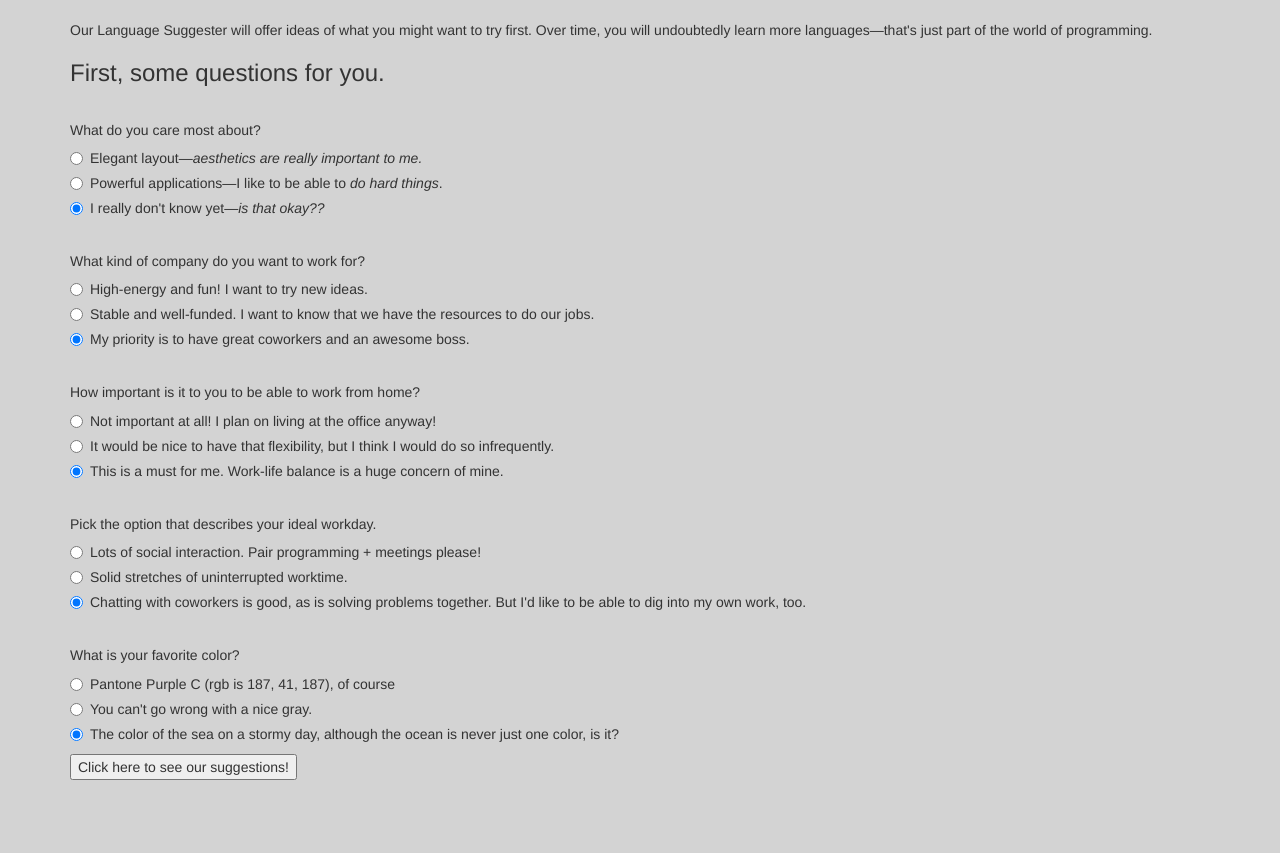
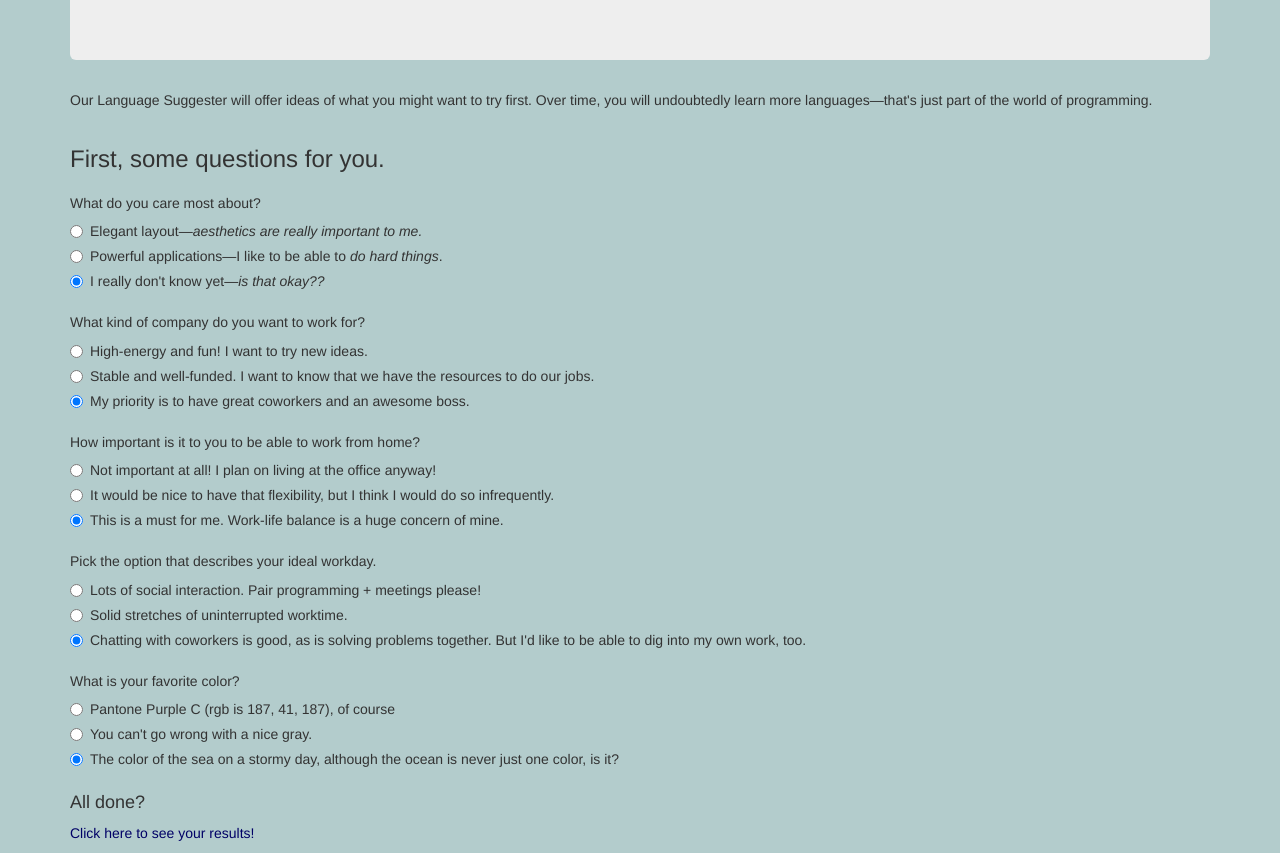
Before and after one commit to larabjork/language-selector, a plain HTML site: page index.html in a window 1280 px wide. Shown: the part 250-1103 px from the top of the page. Before the commit the page ends 1030 px from the top, so only its background shows below. Drawn offline with Linux system fonts and the light colour scheme.

Commit message:
add clickable links that toggle as prelim way to go between question and answer divs showing

```diff
--- a/css/styles.css
+++ b/css/styles.css
@@ -1,10 +1,30 @@
 body {
-  background-color: lightgray;
+  background-color: #b3cccc;
 }
-.question {
+
+
+h3 {
   margin-top: 36px;
 }
 
-.answer {
+h4 {
+  margin-top: 24px;
+}
+
+h5 {
+  margin-top: 24px;
+}
+
+
+.clickable {
+  color: #000066;
+  cursor: pointer;
+}
+
+#quizQuestions {
+  margin-top: 36px;
+}
+
+#answer {
   display: none;
 }
--- a/index.html
+++ b/index.html
@@ -11,13 +11,13 @@
   <body>
     <div class="container">
       <div class="jumbotron">
-      <h1>So You Want To Be A Programmer...</h1>
+      <h1>So You Want To Be A Programmer ...</h1>
       <p>Programming is a dynamic, challenging field, and there's always something to learn. But where to start?</p>
       </div>
 
       <p>Our Language Suggester will offer ideas of what you might want to try first. Over time, you will undoubtedly learn more languages&#8212that's just part of the world of programming.</p>
 
-      <div class="quizQuestions">
+      <div id="quizQuestions">
         <form id="quiz">
           <h3>First, some questions for you.</h3>
 
@@ -115,14 +115,17 @@
               </label>
             </div>
           </div>
-          <button type="submit" name="button">Click here to see our suggestions!</button>
+          <h4>All done?</h4>
+           <p><span class="clickable">Click here to see your results!</span></p>
 
         </form>
 
       </div>
 
-      <div class="answer">
-        <h3>Here are your results! <span class="clickable">Click here to take the quiz again!</span></h3>
+      <div id="answer">
+        <h4>Here are your results!
+         </h4>
+         <p> <span class="clickable">Click here to take the quiz again!</span></p>
         <div id="python">
           <ul>
             <li><strong>Python: </strong>Extroverted types like you usually find that Python is a good fit.</li>
--- a/js/scripts.js
+++ b/js/scripts.js
@@ -1,7 +1,10 @@
 $(document).ready(function (){
-  $("form#quiz").submit(function(event)
+  $(".clickable").click(function(event)
   {
     event.preventDefault();
+
+    $("#quizQuestions").toggle();
+    $("#answer").toggle();
 
 
   var question1 = $("input:radio[name=q1]:checked").val();
@@ -9,9 +12,6 @@ $(document).ready(function (){
   var question3 = $("input:radio[name=q3]:checked").val();
   var question4 = $("input:radio[name=q4]:checked").val();
   var question5 = $("input:radio[name=q5]:checked").val();
-
-    $(".quizQuestions").toggle();
-    $(".answer").toggle();
 
   if (question2 === "extrovert" | question4 === "extrovert") {
           $(".answer").show();
```
